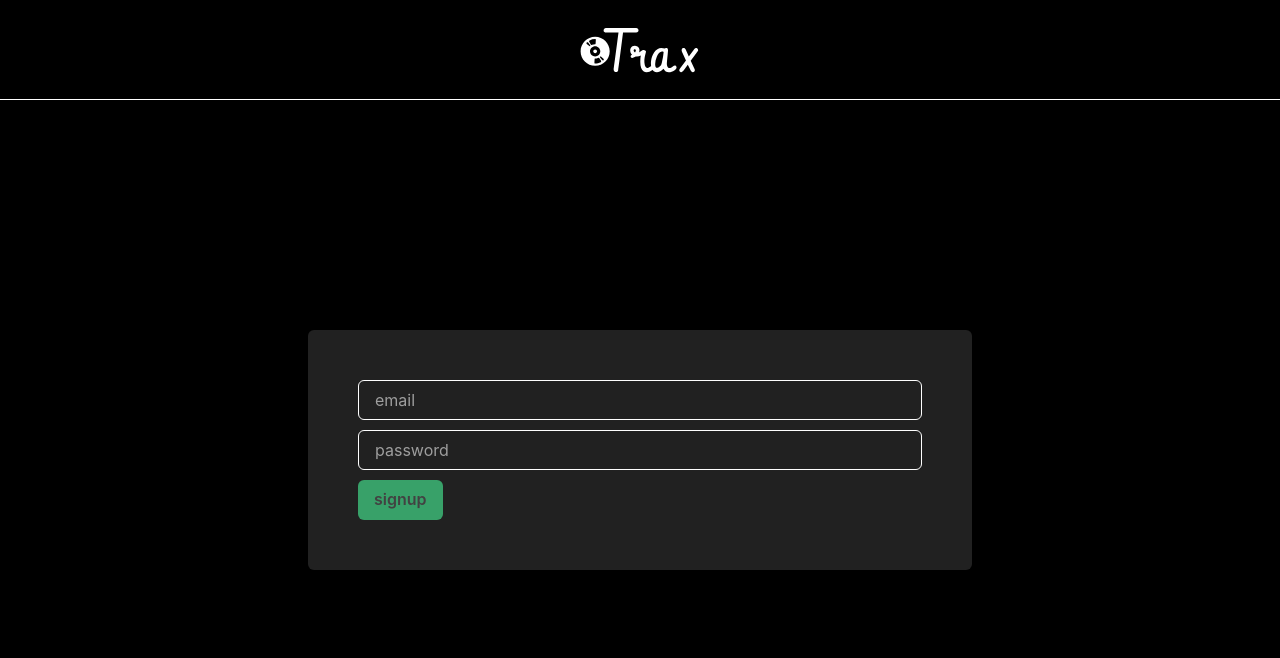
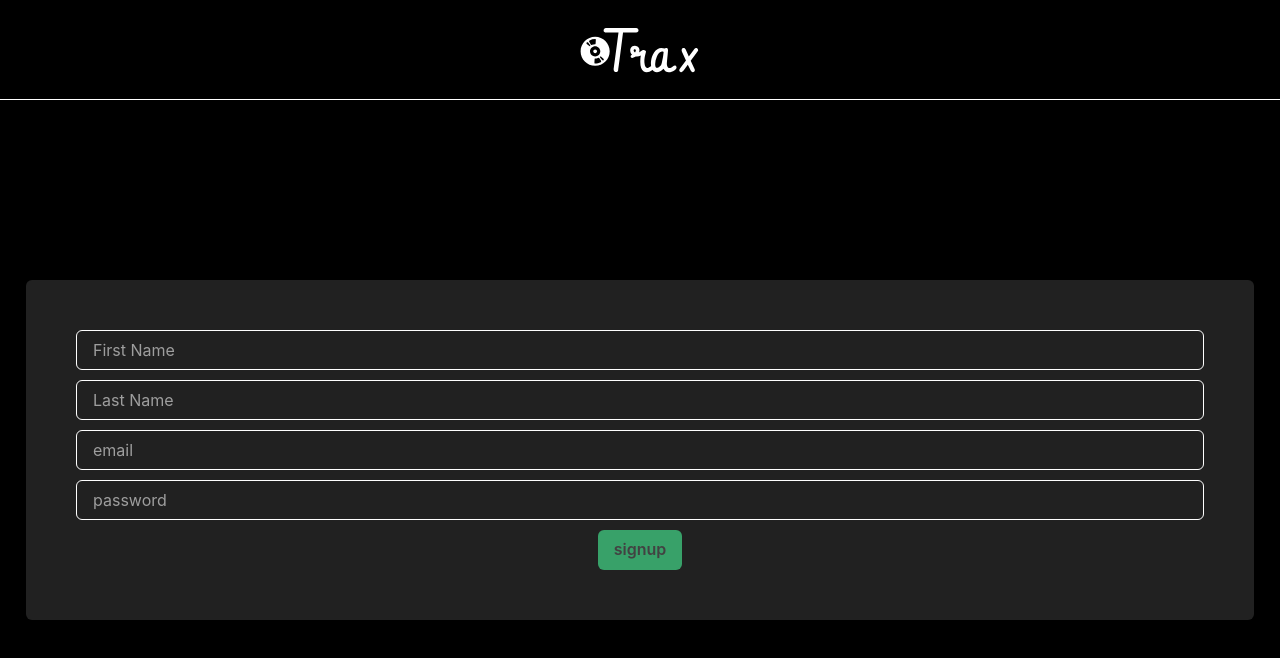
Before and after one commit to Raviradadiya23/spotify-clone-trax, a Next.js app: page /signup in a window 1280 px wide. Shown: the top 658 px of the page. Built offline with nearby package versions, Linux system fonts and the light colour scheme.

Commit message:
added the middleware

```diff
--- a/components/authForm.tsx
+++ b/components/authForm.tsx
@@ -8,6 +8,7 @@ import { auth } from "../lib/mutations";
 const AuthForm: FC<{ mode: "signin" | "signup" }> = ({ mode }) => {
   const [email, setEmail] = useState("");
   const [password, setPassword] = useState("");
+  const [userInfo, setUserInfo] = useState({});
   const [isLoading, setIsLoading] = useState(false);
   const router = useRouter();
 
@@ -15,7 +16,7 @@ const AuthForm: FC<{ mode: "signin" | "signup" }> = ({ mode }) => {
     e.preventDefault();
     setIsLoading(true);
 
-    await auth(mode, { email, password });
+    await auth(mode, { email, password, userInfo });
     setIsLoading(false);
     router.push("/");
   };
@@ -30,10 +31,34 @@ const AuthForm: FC<{ mode: "signin" | "signup" }> = ({ mode }) => {
       >
         <NextImage src="/logo.svg" height={60} width={120} />
       </Flex>
+      {/* <Flex justify="center" align="center">
+        <h1>Login Page</h1>
+      </Flex> */}
+
       <Flex justify="center" align="center" height="calc(100vh - 100px)">
         <Center>
           <Box padding="50px" bg="gray.900" borderRadius="6px">
             <form onSubmit={handleSubmit}>
+              {mode === "signup" && (
+                <>
+                  <Input
+                    marginBottom="10px"
+                    placeholder="First Name"
+                    type="text"
+                    onChange={(e) =>
+                      setUserInfo({ ...userInfo, firstName: e.target.value })
+                    }
+                  />
+                  <Input
+                    marginBottom="10px"
+                    placeholder="Last Name"
+                    type="text"
+                    onChange={(e) =>
+                      setUserInfo({ ...userInfo, lastName: e.target.value })
+                    }
+                  />
+                </>
+              )}
               <Input
                 marginBottom="10px"
                 placeholder="email"
@@ -46,10 +71,9 @@ const AuthForm: FC<{ mode: "signin" | "signup" }> = ({ mode }) => {
                 type="password"
                 onChange={(e) => setPassword(e.target.value)}
               />
+              <Flex justify="center" align="center">
                 <Button
-                display="flex"
-                alignItems="center"
-                justifyContent="center"
+                  margin="auto"
                   type="submit"
                   bg="green.500"
                   isLoading={isLoading}
@@ -61,6 +85,7 @@ const AuthForm: FC<{ mode: "signin" | "signup" }> = ({ mode }) => {
                 >
                   {mode}
                 </Button>
+              </Flex>
             </form>
           </Box>
         </Center>
--- a/pages/api/signup.ts
+++ b/pages/api/signup.ts
@@ -7,7 +7,7 @@ import prisma from "../../lib/prisma";
 export default async (req: NextApiRequest, res: NextApiResponse) => {
   const salt = bcrypt.genSaltSync();
 
-  const { email, password } = req.body;
+  const { email, password, userInfo } = req.body;
 
   let user;
 
@@ -16,8 +16,8 @@ export default async (req: NextApiRequest, res: NextApiResponse) => {
       data: {
         email,
         password: bcrypt.hashSync(password, salt),
-        firstName: "ravi",
-        lastName: "radadiya",
+        firstName: userInfo.firstName,
+        lastName: userInfo.lastName,
       },
     });
   } catch (error) {
```
Also changed, not shown: middleware.ts (added, +19 -0 lines). Lines whose indentation alone changed are shown as unchanged.
